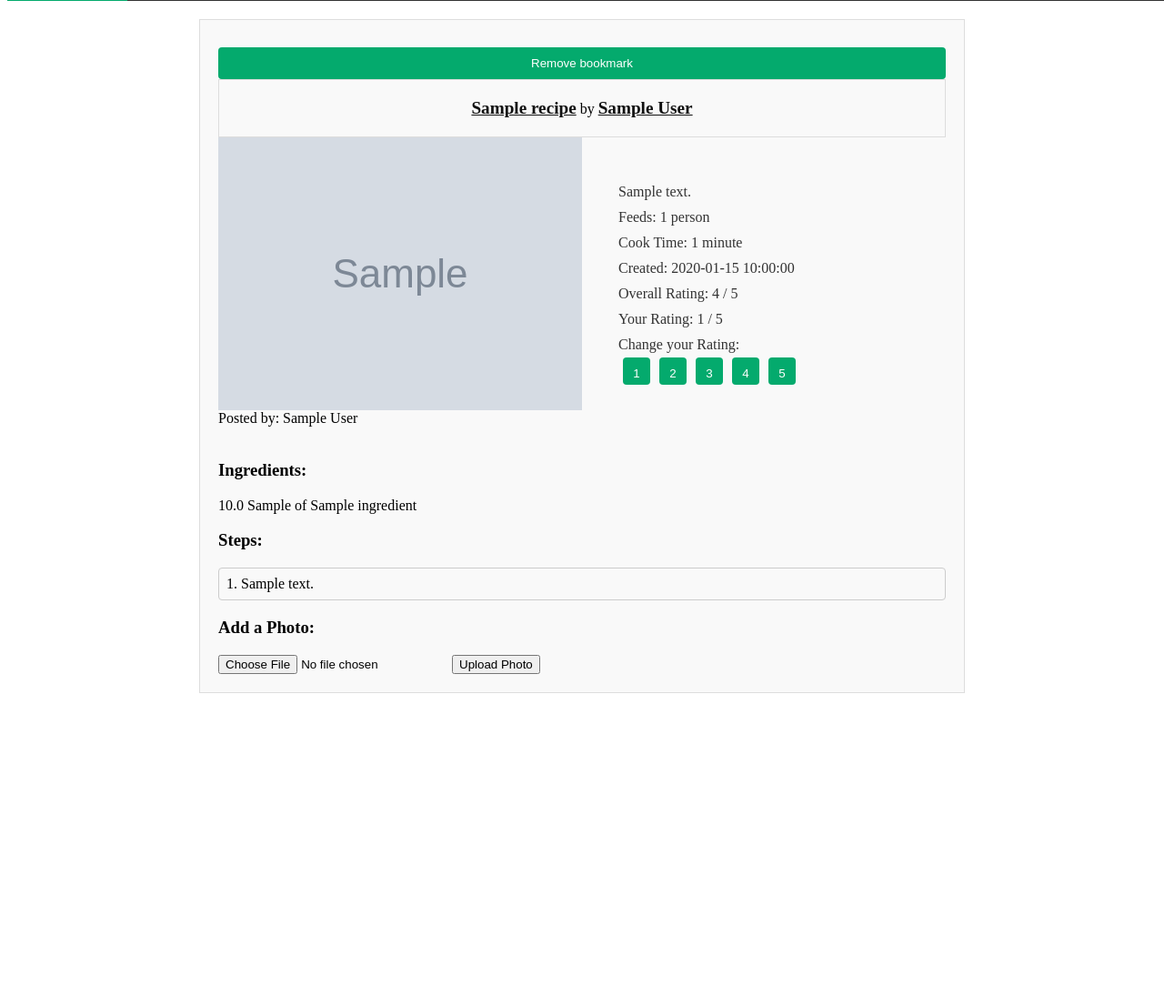
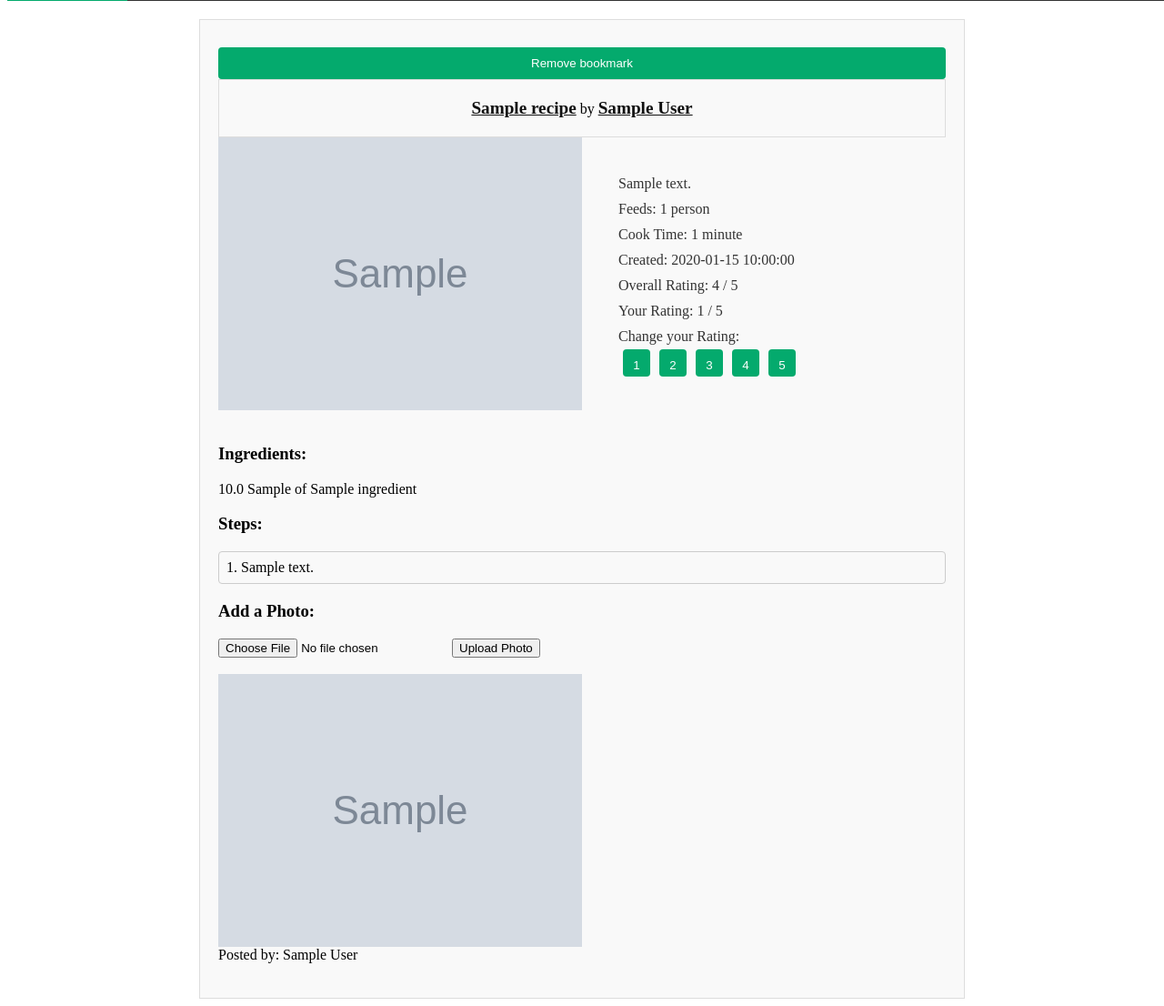
Before and after one commit to braydenhand/recipe-app, a Flask app: page /recipe/1 in a window 1280 px wide. Shown: the part 69-1175 px from the top of the page at 91% size. Before the commit the page ends 831 px from the top, so only its background shows below. Run offline with Flask 3, Linux system fonts and the light colour scheme; a user stored in the database is signed in; tables that the repository leaves empty hold one stand-in row (values such as "Sample post"); grey boxes marked "Sample" are stand-in pictures.

Commit message:
Format and picture view

```diff
--- a/recipe/__init__.py
+++ b/recipe/__init__.py
@@ -15,12 +15,10 @@ def create_app(test_config=None):
     @login_manager.user_loader
     def load_user(user_id):
         return db.session.get(model.User, int(user_id))
-    # A secret for signing session cookies
     app.config["SECRET_KEY"] = "93220d9b340cf9a6c39bac99cce7daf220167498f91fa"
     app.config[
         "SQLALCHEMY_DATABASE_URI"
     ] = "mysql+mysqldb://24_webapp_021:uEhvMmM7@mysql.lab.it.uc3m.es/24_webapp_021c"
-    # Register blueprints
     db.init_app(app)
     from . import main
     from . import auth
--- a/recipe/auth.py
+++ b/recipe/auth.py
@@ -25,7 +25,6 @@ def signup_post():
     new_user = model.User(email=email, name=username, password=password_hash, timestamp=datetime.datetime.now(dateutil.tz.tzlocal()))
     db.session.add(new_user)
     db.session.commit()
-    # Log in user after successful signup
     flask_login.login_user(new_user)
     return redirect(url_for("main.index"))
 
--- a/recipe/static/recipe.css
+++ b/recipe/static/recipe.css
@@ -28,7 +28,7 @@ header {
   font-size: large;
 }
 
-#addSubmit{
+#addSubmit {
   padding: 8px;
   width: 35%;
   background-color: #333;
@@ -39,7 +39,7 @@ header {
   align-self: center;
 }
 
-#addSubmit:hover{
+#addSubmit:hover {
   background-color: #111;
 }
 
@@ -76,7 +76,7 @@ header {
   padding: 20px;
 }
 
-.recipe-image{
+.recipe-image {
   max-width: 400px;
 
 }
@@ -104,7 +104,18 @@ header {
   justify-content: center;
 }
 
-.details{
+.flex-container4 {
+  display: flex;
+  justify-content: center;
+  padding-right: 25px;
+}
+
+.flex-container5 {
+  display: flex;
+  justify-content: left;
+}
+
+.details {
   align-self: left;
 }
 
@@ -192,7 +203,7 @@ li a:hover:not(.active) {
   width: 100%;
 }
 
-.signup-button{
+.signup-button {
   background-color: #04AA6D;
   color: white;
   font-weight: bold;
@@ -221,7 +232,7 @@ li a:hover:not(.active) {
   top: 0;
   overflow: auto;
   padding-top: 50px;
-  background-color: rgba(0,0,0,0.5);
+  background-color: rgba(0, 0, 0, 0.5);
 }
 
 /* Pop-Up Box */
@@ -238,44 +249,57 @@ li a:hover:not(.active) {
 }
 
 @keyframes animatezoom {
-  from {transform: scale(0)}
-  to {transform: scale(1)}
+  from {
+    transform: scale(0)
+  }
+
+  to {
+    transform: scale(1)
+  }
 }
 
 .recipe_preview {
-  width: 100%; /* Adjust the width as needed */
+  width: 100%;
+  /* Adjust the width as needed */
   box-sizing: border-box;
-  border: 1px solid #ddd; /* Optional: Add a border for visual separation */
-  margin-bottom: 20px; /* Optional: Add margin for spacing between recipe previews */
+  border: 1px solid #ddd;
+  /* Optional: Add a border for visual separation */
+  margin-bottom: 20px;
+  /* Optional: Add margin for spacing between recipe previews */
 }
 
-#formdiv{
+#formdiv {
   justify-content: space-between;
 }
 
-#cooktime{
+#cooktime {
   text-align: left;
   flex: 50%;
 }
 
-#numpeople{
+#numpeople {
   text-align: left;
   flex: 50%;
 }
 
 .left-preview {
-  flex: 40%; /* Adjust the width of the left side */
+  flex: 40%;
+  /* Adjust the width of the left side */
 }
 
 .right-preview {
-  flex: 60%; /* Adjust the width of the right side */
-  padding-left: 20px; /* Optional: Add padding for spacing between photo and details */
+  flex: 60%;
+  /* Adjust the width of the right side */
+  padding-left: 20px;
+  /* Optional: Add padding for spacing between photo and details */
   background-color: #ececec;
 }
 
 img {
-  max-width: 100%; /* Make sure the image doesn't exceed its container */
-  height: auto; /* Maintain the aspect ratio of the image */
+  max-width: 100%;
+  /* Make sure the image doesn't exceed its container */
+  height: auto;
+  /* Maintain the aspect ratio of the image */
   display: block;
 }
 
@@ -377,7 +401,7 @@ img {
   margin-bottom: 10px;
 }
 
-.recipeheader{
+.recipeheader {
   color: #333;
   text-align: left;
   font-size: 120%;
@@ -402,7 +426,7 @@ label {
 }
 
 #name,
-#description{
+#description {
   margin-bottom: 10px;
   margin-top: 20px;
   padding: 4px;
@@ -412,7 +436,7 @@ label {
 
 }
 
-#number_people{
+#number_people {
   margin-bottom: 10px;
   padding: 8px;
   border: 1px solid #ccc;
@@ -422,7 +446,7 @@ label {
   text-align: left;
 }
 
-#cooking_time{
+#cooking_time {
   margin-bottom: 10px;
   padding: 8px;
   border: 1px solid #ccc;
@@ -446,7 +470,8 @@ label {
   padding: 8px;
   border: 1px solid #ccc;
   border-radius: 4px;
-    width: 10%; /* Set a specific width for quantity and unit */
+  width: 10%;
+  /* Set a specific width for quantity and unit */
   box-sizing: border-box;
 }
 
@@ -455,7 +480,8 @@ label {
   padding: 8px;
   border: 1px solid #ccc;
   border-radius: 4px;
-  width: 24.2%; /* Set a specific width for quantity and unit */
+  width: 24.2%;
+  /* Set a specific width for quantity and unit */
   box-sizing: border-box;
 }
 
@@ -466,7 +492,8 @@ label {
   padding-bottom: 8px;
   border: 1px solid #ccc;
   border-radius: 4px;
-    width: 35%; /* Set a specific width for quantity and unit */
+  width: 35%;
+  /* Set a specific width for quantity and unit */
   box-sizing: border-box;
 }
 
--- a/recipe/templates/main/posts.html
+++ b/recipe/templates/main/posts.html
@@ -3,14 +3,14 @@
   <span>
     <form class="settings" action="{{ url_for('main') }}" method="get">
       Sort by:
-        <select name="selection">
+      <select name="selection">
         <option>Rating Highest to Lowest</option>
         <option>Rating Lowest to Highest</option>
         <option>Cook Time Fastest To Slowest</option>
         <option>Cook Time Slowest to Fastest</option>
         <option>Newest</option>
-        <option>Oldest</option></select
-      ><br>
+        <option>Oldest</option>
+      </select><br>
       <button type="submit" id="button">Go</button>
     </form>
   </span>
--- a/recipe/templates/rating.html
+++ b/recipe/templates/rating.html
@@ -25,7 +25,6 @@
       .then((response) => response.json())
       .then((data) => {
         console.log("Server response:", data);
-        // Handle the server response as needed
       })
       .catch((error) => {
         console.error("Error:", error);
--- a/recipe/templates/recipe_template.html
+++ b/recipe/templates/recipe_template.html
@@ -1,6 +1,5 @@
 <div class="recipe">
   <div>
-
     {% if current_user.is_authenticated: %}
     <form action="{{ url_for('main.bookmark', recipe_id=recipe.id) }}" method="post">
       {% if bookmark %}
@@ -19,16 +18,17 @@
     </div>
 
     <span class="flex-container2">
-      <span>
+      <span class="flex-container4">
         {% if recipe.photos %}
         <div>
-          {% for photo in recipe.photos %}
-          <img class=recipe-image
-            src="{{ url_for('static', filename='photos/photo-' ~ photo.id ~ '.' ~ photo.file_extension) }}" alt="photo">
-          <div class="poster">
-            Posted by: {{ photo.user.name }}
+          {% set photo = recipe.photos[0] %}
+          <img src="{{ url_for('static', filename='photos/photo-' ~ photo.id ~ '.' ~ photo.file_extension) }}"
+            alt="photo">
         </div>
-            {% endfor %}
+        {% else %}
+        <div>
+          {% set photo = recipe.photos[0] %}
+          <img src="{{ url_for('static', filename='star') }}" alt="No photo available">
         </div>
         {% endif %}
       </span>
@@ -63,8 +63,7 @@
 
         {% endif %}
 
-        <div class="flex-container">
-
+        <div class="flex-container5">
           <form action="{{ url_for('main.rate', recipe_id=recipe.id, value = 1) }}" method="post">
             <button type="submit" id="star1" name="star" class="rating">1</button>
           </form>
@@ -80,7 +79,6 @@
           <form action="{{ url_for('main.rate', recipe_id=recipe.id, value = 5) }}" method="post">
             <button type="submit" id="star5" name="star" class="rating">5</button>
           </form>
-
         </div>
         {% endif %}
       </span>
@@ -113,4 +111,20 @@
     </form>
   </div>
   {% endif %}
+  <br>
+  <span class="flex-container2">
+    <span>
+      {% if recipe.photos %}
+      <div>
+        {% for photo in recipe.photos %}
+        <img class=recipe-image
+          src="{{ url_for('static', filename='photos/photo-' ~ photo.id ~ '.' ~ photo.file_extension) }}" alt="photo">
+        <div class="poster">
+          Posted by: {{ photo.user.name }}
         </div>
+        <br>
+        {% endfor %}
+      </div>
+      {% endif %}
+    </span>
+</div>
```
Also changed, not shown: recipe/main.py (+0 -15 lines), recipe/model.py (+0 -8 lines), recipe/templates/auth/login.html (+7 -4 lines), recipe/templates/auth/signup.html (+10 -6 lines), recipe/templates/main/create_recipe.html (+5 -6 lines), recipe/templates/recipe_preview_template.html (+4 -5 lines), recipe/templates/base.html (line endings or trailing spaces), recipe/templates/main/index.html (indentation only), recipe/templates/main/profile.html (line endings or trailing spaces), recipe/templates/main/recipe.html (line endings or trailing spaces). Lines whose indentation alone changed are shown as unchanged.
